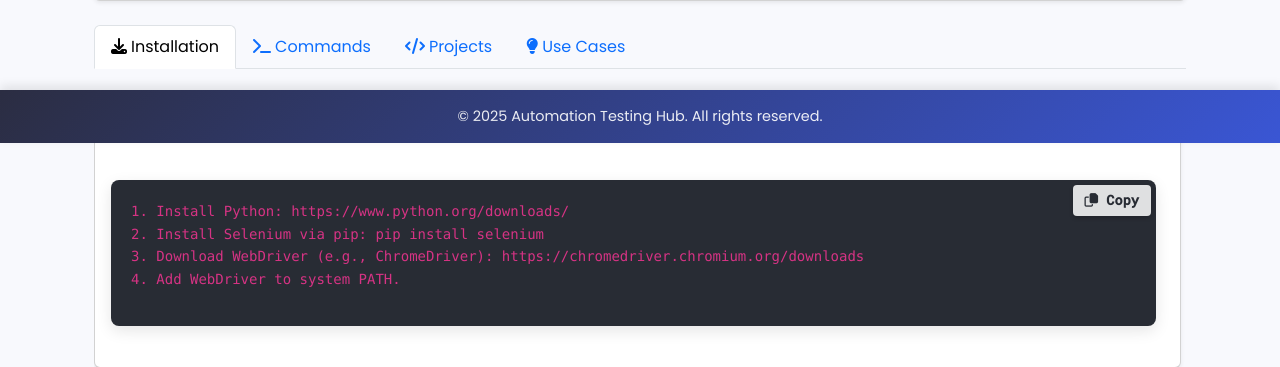
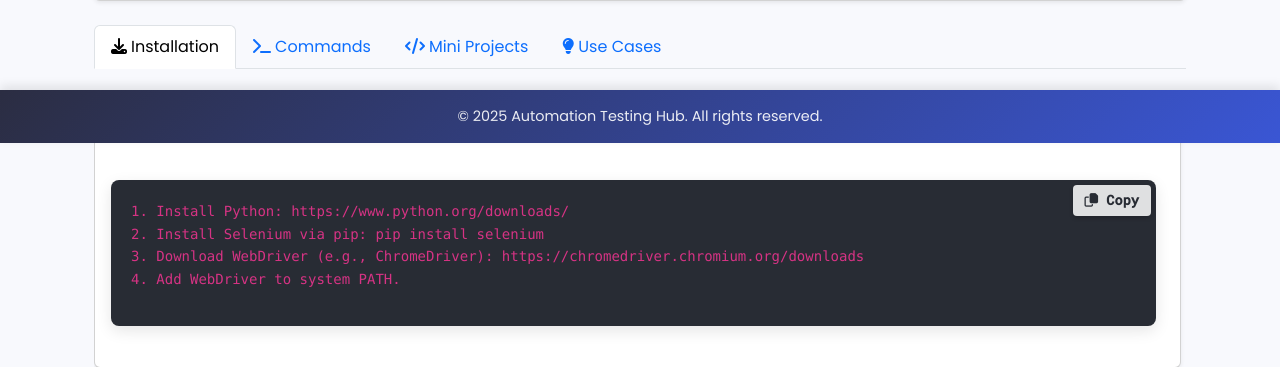
Before and after one commit to TavkirS/automationhub, a Django app: a page that uses templates/tool_detail.html in a window 1280 px wide. Shown: the part 657-1024 px from the top of the page. Run offline with Django 5.2, Linux system fonts and the light colour scheme; data comes from the database, SQL or seed files in the repository.

Commit message:
Push new

```diff
--- a/templates/tool_detail.html
+++ b/templates/tool_detail.html
@@ -425,7 +425,7 @@ V2======================== {% endcomment %}
         <li class="nav-item" role="presentation">
             <button class="nav-link" id="examples-tab" data-bs-toggle="tab"
                     data-bs-target="#examples" type="button" role="tab">
-                <i class="fas fa-code me-1"></i>Projects
+                <i class="fas fa-code me-1"></i>Mini Projects
             </button>
         </li>
         <li class="nav-item" role="presentation">
```
